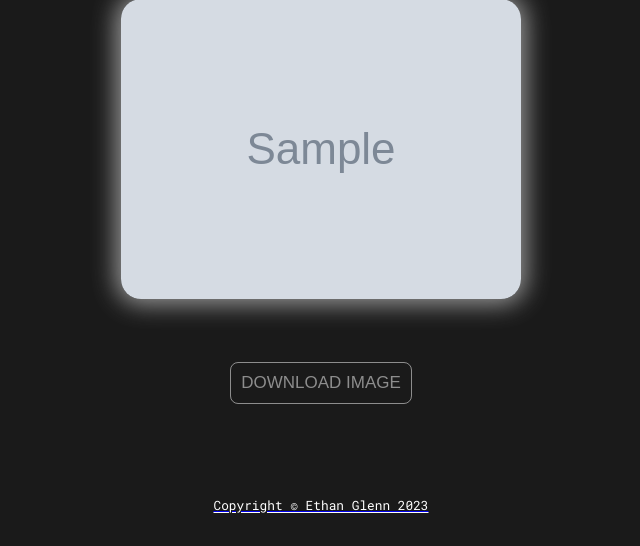
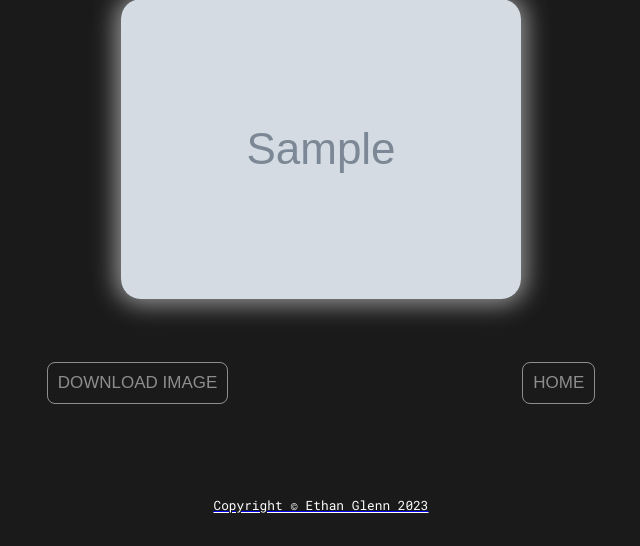
Before and after one commit to eglenn-dev/qr-code-generator, a Flask app: template templates/qr-img.html in a window 1280 px wide. Shown: the part 262-808 px from the top of the page, without its empty margins (319-959 px from the left). Run offline with Flask 2, Linux system fonts and the light colour scheme; the template is opened without the code that fills it: most values are stand-ins (such as "Sample title", 1, 10 or a date in 2020); grey boxes marked "Sample" are stand-in pictures.

Commit message:
Added home button

```diff
--- a/templates/qr-img.html
+++ b/templates/qr-img.html
@@ -16,6 +16,7 @@
     <img id="img" src="{{ qr_code_img_path }}" alt="Generated QR Code">
     <section id="download-button">
             <a href="{{ qr_code_img_path }}" download="qr-code.png"><button>Download Image</button></a>
+            <a href="/"><button>Home</button></a>
     </section>
     <footer>
         <a href="https://eglenn.dev" target="_blank">
```
